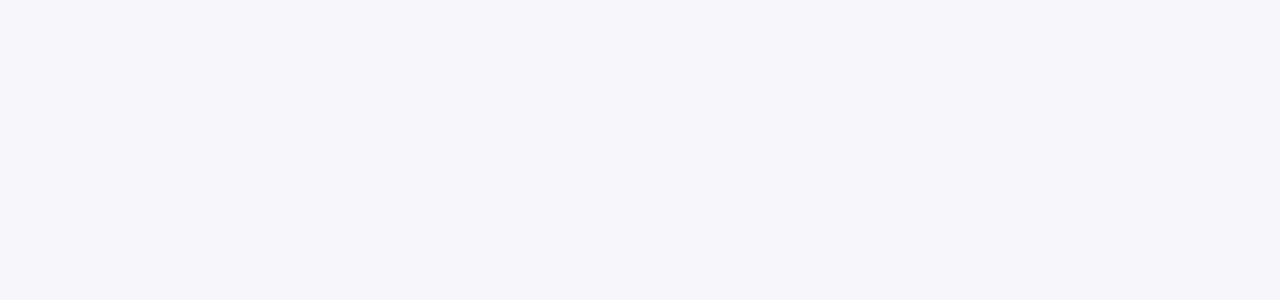
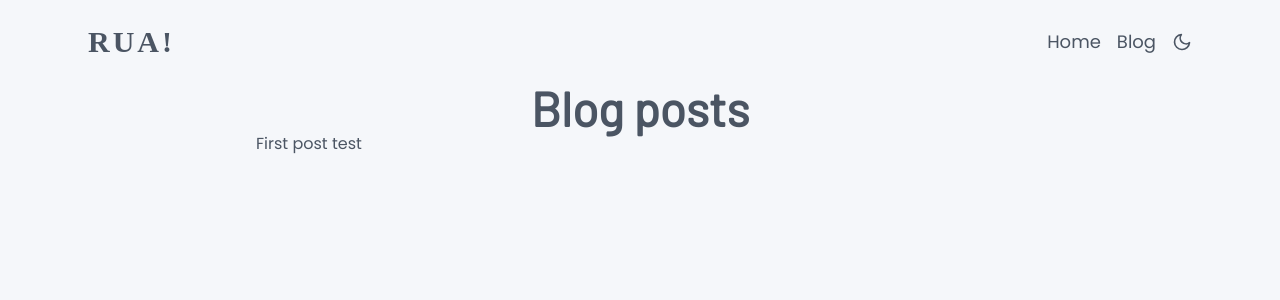
Before and after one commit to DefectingCat/DefectingCat.github.io, a Next.js app: page /blog in a window 1280 px wide. Shown: the top 300 px of the page. Built offline with nearby package versions, Linux system fonts and the light colour scheme; a web font is replaced by a local one.

Commit message:
Add fetch post list * add gray-matter

```diff
--- a/components/NavBar.tsx
+++ b/components/NavBar.tsx
@@ -52,14 +52,14 @@ const HeadBar: FC = () => {
           className={cn(
             'text-lg md:block',
             'bg-white rounded-md',
+            'dark:bg-rua-gray-800',
             'absolute md:static',
             'p-5 right-6 top-14',
             'md:bg-transparent md:p-[unset]',
             'md:right-[unset] md:top-[unset]',
             'w-1/3 md:w-auto',
-            {
-              hidden: !showMenu,
-            }
+            'md:dark:bg-transparent',
+            showMenu || 'hidden'
           )}
         >
           <ul className={cn('flex flex-col', 'md:flex-row')}>
--- /dev/null
+++ b/lib/utils/constant.ts
@@ -0,0 +1,4 @@
+export const server =
+  process.env.NODE_ENV === 'development'
+    ? 'http://localhost:3000'
+    : 'https://rua.plus';
--- /dev/null
+++ b/lib/utils/index.ts
@@ -0,0 +1,12 @@
+export const sortByDate = (
+  { date: a }: { date: string },
+  { date: b }: { date: string }
+) => {
+  if (a < b) {
+    return 1;
+  } else if (a > b) {
+    return -1;
+  } else {
+    return 0;
+  }
+};
--- a/package.json
+++ b/package.json
@@ -29,6 +29,7 @@
     "autoprefixer": "^10.4.4",
     "eslint": "8.11.0",
     "eslint-config-next": "12.1.0",
+    "gray-matter": "^4.0.3",
     "jest": "^27.5.1",
     "postcss": "^8.4.12",
     "tailwindcss": "^3.0.23",
--- /dev/null
+++ b/pages/api/posts.ts
@@ -0,0 +1,38 @@
+import type { NextApiRequest, NextApiResponse } from 'next';
+import fs from 'fs';
+import path from 'path';
+import matter from 'gray-matter';
+import { MyMatters, Post } from 'types';
+import { sortByDate } from 'lib/utils';
+
+export default async function handler(
+  req: NextApiRequest,
+  res: NextApiResponse<Post[]>
+) {
+  const getPosts = () => {
+    const files = fs.readdirSync(path.join('pages/p'));
+    const posts = files
+      .map((filename) => {
+        const markdownWithMeta = fs.readFileSync(
+          path.join('pages/p', filename),
+          'utf-8'
+        );
+        const slug = filename.replace(/\.mdx$/, '');
+        const { data: meta } = matter(markdownWithMeta);
+        return {
+          slug,
+          ...({ ...meta } as MyMatters),
+        };
+      })
+      .sort(sortByDate);
+
+    res.status(200).json(posts);
+  };
+
+  switch (req.method) {
+    case 'GET':
+      return getPosts();
+    default:
+      return res.status(405).end(`Method ${req.method} Not Allowed`);
+  }
+}
--- a/pages/blog.tsx
+++ b/pages/blog.tsx
@@ -1,7 +1,40 @@
-import { FC } from 'react';
+import MainLayout from 'layouts/MainLayout';
+import { Post } from 'types';
+import { InferGetStaticPropsType } from 'next';
+import { ReactElement } from 'react';
+import { server } from 'lib/utils/constant';
 
-const Blog: FC = () => {
-  return <></>;
+const Blog = ({ posts }: InferGetStaticPropsType<typeof getStaticProps>) => {
+  return (
+    <>
+      <main className="max-w-3xl mx-auto">
+        <h1 className="text-5xl font-semibold text-center font-Barlow">
+          Blog posts
+        </h1>
+
+        <div>
+          {posts.map((post) => (
+            <article key={post.slug}>{post.title}</article>
+          ))}
+        </div>
+      </main>
+    </>
+  );
+};
+
+export const getStaticProps = async () => {
+  const response = await fetch(`${server}/api/posts`);
+  const posts = (await response.json()) as Post[];
+
+  return {
+    props: {
+      posts,
+    },
+  };
+};
+
+Blog.getLayout = function getLayout(page: ReactElement) {
+  return <MainLayout>{page}</MainLayout>;
 };
 
 export default Blog;
--- a/pages/p/first-post.mdx
+++ b/pages/p/first-post.mdx
@@ -1,3 +1,9 @@
+---
+title: First post test
+date: '2022-03-22'
+tags: ['functions', 'javascript']
+---
+
 ## Hello
 
 This is my first post.
```
Also changed, not shown: types/index.ts (+10 -0 lines), 1 other file (tests, documents, lock files or other folders).
